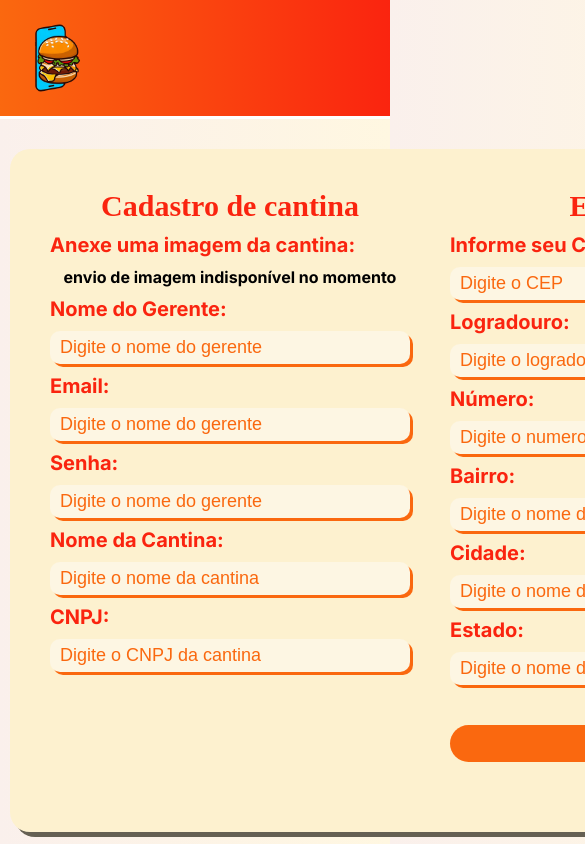
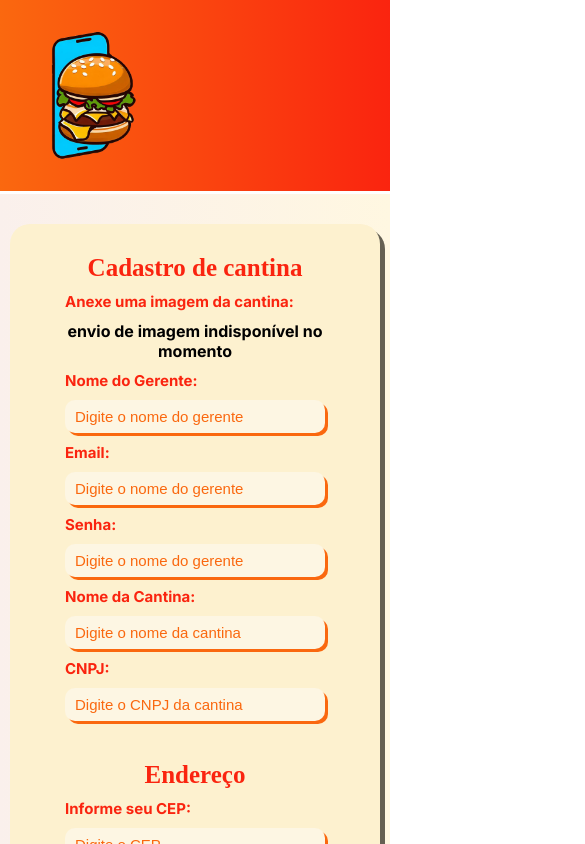
Before and after one commit to ifpi-picos/agenda-ai-front-end, a Next.js app: page /cadastroLanchonete in a window 390 px wide. Shown: the top 844 px of the page, 585 px wide, since content can reach past the window. Built offline with nearby package versions, Linux system fonts and the light colour scheme.

Commit message:
ajustes-design

```diff
--- a/src/app/auth/signin/page.js
+++ b/src/app/auth/signin/page.js
@@ -93,7 +93,7 @@ export default function Signin() {
                             />
                         }
 
-                        <div>
+                        <div className={styles.ref}>
                             <span>Não possui conta ainda?</span>
                             <Link href='/auth/signup'>Criar conta</Link>
                         </div>
--- a/src/app/auth/signup/page.js
+++ b/src/app/auth/signup/page.js
@@ -1,5 +1,6 @@
 "use client"
 import Navbar from "@/components/Navbar"
+import Link from 'next/link'
 
 import { FontAwesomeIcon } from '@fortawesome/react-fontawesome';
 import { faEye, faEyeSlash } from '@fortawesome/free-solid-svg-icons'
@@ -123,6 +124,11 @@ export default function useSignup() {
                             message={errorMessage}
                         />
                     }
+
+                    <div className={styles.ref}>
+                        <span>Já possui uma conta?</span>
+                        <Link href='/auth/signin'>Login</Link>
+                    </div>
                 </div>
             </section>
         </>
--- a/src/app/cadastroLanchonete/cadastroCantina.module.css
+++ b/src/app/cadastroLanchonete/cadastroCantina.module.css
@@ -41,7 +41,7 @@
 }
 
 .formInfo h1, .formEndereco h1, .infoCantina h1 {
-    font-family: "Pacifico", cursive;
+    font-family: "Lobster", cursive;
     color: #FA240F;
     font-size: 30px;
     cursor: default;
@@ -97,3 +97,57 @@
 .formEndereco button:hover {
     background: #FA240F;
 }
+
+@media (max-width: 875px) {
+    .boxEdit .text {
+        flex-direction: column;
+        align-items: center;
+        justify-content: center;
+    }
+}
+
+@media (max-width: 475px) {
+    .boxEdit {
+        padding: 10px;
+    }
+
+    .boxEdit .text {
+        flex-direction: column;
+        align-items: center;
+        justify-content: center;
+    }
+
+    .infoCantina {
+        flex-direction: column;
+        align-items: center;
+        justify-content: center;
+    }
+
+    .infoCantina img {
+        margin-right: 0;
+    }
+
+    .formInfo, .formEndereco {
+        width: 300px;
+    }
+
+    .formInfo h1, .formEndereco h1, .infoCantina h1 {
+        font-size: 25px;
+    }
+
+    .formInfo label, .formEndereco label {
+        font-size: 15px;
+    }
+
+    .formInfo input, .formEndereco input {
+        font-size: 15px;
+    }
+
+    .formInfo input::placeholder, .formEndereco input::placeholder {
+        font-size: 15px;
+    }
+
+    .formEndereco button {
+        font-size: 13px;
+    }
+}
--- a/src/components/Navbar.js
+++ b/src/components/Navbar.js
@@ -24,6 +24,7 @@ export default function Navbar({ opcoesCliente, opcoesGerente }) {
             <div className={styles.container}>
                 <Link className={styles.logo} href='/' passHref>
                     <Image src={logo} alt="logo_agendaai" />
+                    <h1>Agenda aí</h1>
                 </Link>
                 {(opcoesCliente || opcoesGerente) &&
                     <div className={styles.opcoesNavbar}>
--- a/src/components/Navbar.module.css
+++ b/src/components/Navbar.module.css
@@ -1,3 +1,5 @@
+@import url('https://fonts.googleapis.com/css2?family=Pacifico&display=swap');
+
 .navbar {
     display: flex;
     justify-content: space-between;
@@ -39,8 +41,11 @@
 }
 
 .logo {
-    width: 80px;
-
+    font-size: 20px;
+    width: 150px;
+    font-family: 'Pacifico', cursive;
+    color: #FAF0EC;
+    text-decoration: none;
 }
 
 .logo img {
@@ -71,3 +76,15 @@
     background-color: #D8FFDB;
     font-weight: bold;
 }
+
+@media (max-width: 500px) {
+    .logo h1 {
+        display: none;
+    }
+}
+
+@media (min-width: 500px) {
+    .logo img {
+        display: none;
+    }
+}
```
Also changed, not shown: src/app/agendamentosCliente/page.js (added, +12 -0 lines), src/app/auth/signin/signin.module.css (+11 -1 lines), src/app/auth/signup/signup.module.css (+10 -0 lines), src/app/historicoCliente/page.js (added, +16 -0 lines), src/app/historicoCliente/historicoCliente.modules.css (added).
